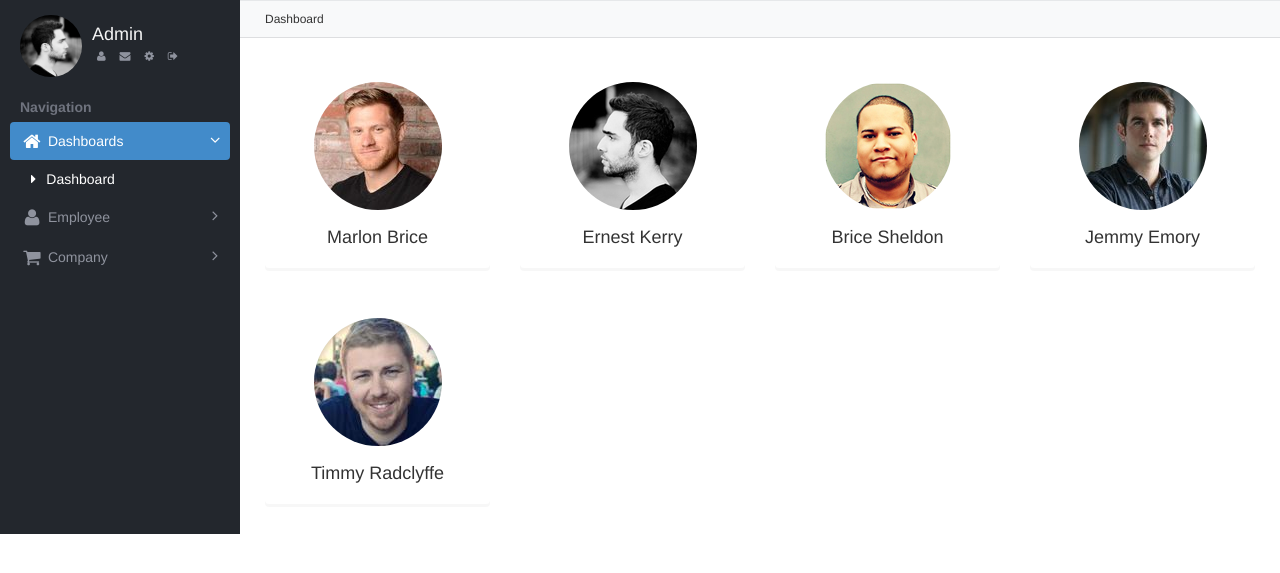
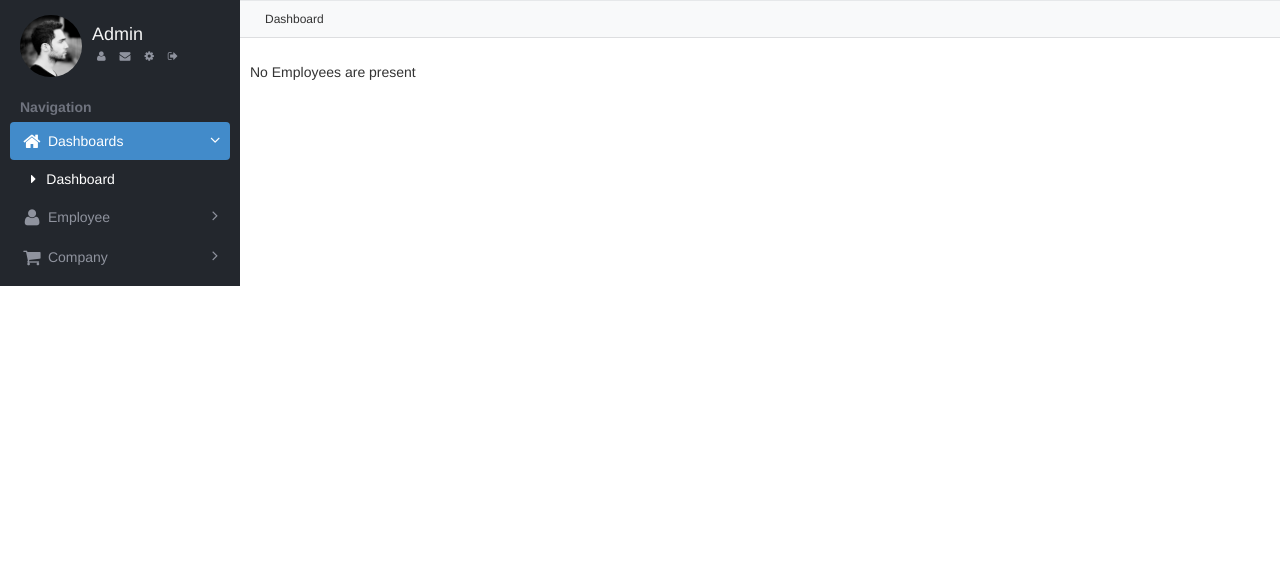
Before and after one commit to Sonatrix/EmployeeManagement, a Django app: template Autotriage/templates/autotriage/employee/employee_list.html in a window 1280 px wide. Shown: the part 50-623 px from the top of the page. Run offline with Django 3.2, Linux system fonts and the light colour scheme; the template is opened without the code that fills it, so the values that code supplies are empty; parts of the project's set-up code (start-up, migrations or seed data) failed here and were passed over; some libraries are stand-ins or nearby versions.

Commit message:
employee add/edit/delete

```diff
--- a/Autotriage/models.py
+++ b/Autotriage/models.py
@@ -7,6 +7,9 @@ class Employee(models.Model):
     deleted = models.IntegerField(default=0)
     insert_date = models.DateField(auto_now=True)
     inserted_by = models.BigIntegerField()
+
+    # def __str__(self):
+    #     return self.full_name
 
 class CompanyMaster(models.Model):
     pid = models.IntegerField(default=0)
@@ -22,6 +25,9 @@ class CompanyMaster(models.Model):
     added_date = models.DateField(auto_now=True)
     added_by = models.IntegerField()
     deleted = models.IntegerField()
+
+    def __str__(self):
+        return self.company_name
 
 class CompanyServer(models.Model):
     company_id = models.IntegerField()
--- a/Autotriage/templates/autotriage/employee/add_employee.html
+++ b/Autotriage/templates/autotriage/employee/add_employee.html
@@ -11,7 +11,7 @@
             </div>
             <!-- /.panel-heading -->
             <div class="panel-body">
-                <form method='post' action='./' enctype='multipart/form-data'>
+                <form method='POST' action='/employee_add' enctype='multipart/form-data'>
                     <fieldset class='col-xs-8'>
                         {{ form.as_p }}
 
--- a/Autotriage/templates/autotriage/employee/employee_list.html
+++ b/Autotriage/templates/autotriage/employee/employee_list.html
@@ -5,81 +5,27 @@
 {% block app_body %}
 
     <div class="row">
+    {% if employees %}
+        {% for employee in employees%}
             <div class="col-sm-6 col-md-4 col-lg-3">
                 <div class="panel panel-default panel-member">
                     <div class="panel-body">
-                    <a href="pages-profile.html">
+                        <a href="/employee/{{employee.id}}">
                             <div class="text-center">
-                            <img src="{% static 'autotriage/demo/images/avatars/1.jpg' %}" class="img-circle" alt="image">
+                                <img src="{% static 'autotriage/images/default.png' %}" class="img-circle" alt="image">
 
                                 <h4 class="thin">
-                                Marlon Brice
+                                    {{employee.full_name}}
                                 </h4>
                             </div>
                         </a>
                     </div>
                 </div>
             </div>
-        <div class="col-sm-6 col-md-4 col-lg-3">
-            <div class="panel panel-default panel-member">
-                <div class="panel-body">
-                    <a href="pages-profile.html">
-                        <div class="text-center">
-                            <img src="{% static 'autotriage/demo/images/avatars/2.jpg' %}" class="img-circle" alt="image">
-
-                            <h4 class="thin">
-                                Ernest Kerry
-                            </h4>
-                        </div>
-                    </a>
-                </div>
-            </div>
-        </div>
-        <div class="col-sm-6 col-md-4 col-lg-3">
-            <div class="panel panel-default panel-member">
-                <div class="panel-body">
-                    <a href="pages-profile.html">
-                        <div class="text-center">
-                            <img src="{% static 'autotriage/demo/images/avatars/3.jpg' %}" class="img-circle" alt="image">
-
-                            <h4 class="thin">
-                                Brice Sheldon
-                            </h4>
-                        </div>
-                    </a>
-                </div>
-            </div>
-        </div>
-        <div class="col-sm-6 col-md-4 col-lg-3">
-            <div class="panel panel-default panel-member">
-                <div class="panel-body">
-                    <a href="pages-profile.html">
-                        <div class="text-center">
-                            <img src="{% static 'autotriage/demo/images/avatars/4.jpg' %}" class="img-circle" alt="image">
-
-                            <h4 class="thin">
-                                Jemmy Emory
-                            </h4>
-                        </div>
-                    </a>
-                </div>
-            </div>
-        </div>
-        <div class="col-sm-6 col-md-4 col-lg-3">
-            <div class="panel panel-default panel-member">
-                <div class="panel-body">
-                    <a href="pages-profile.html">
-                        <div class="text-center">
-                            <img src="{% static 'autotriage/demo/images/avatars/5.jpg' %}" class="img-circle" alt="image">
-
-                            <h4 class="thin">
-                                Timmy Radclyffe
-                            </h4>
-                        </div>
-                    </a>
-                </div>
-            </div>
-        </div>
+        {% endfor %}
+    {% else %}
+        <div>No Employees are present</div>
+    {% endif %}
     </div>
 
 {% endblock %}
--- a/Autotriage/urls.py
+++ b/Autotriage/urls.py
@@ -9,6 +9,12 @@ urlpatterns = [
 
 #employee views
 urlpatterns += [
-    url(r'^employee_list$', employeeViews.employeeList, name='employeeList'),
+    url(r'^employee_list/$', employeeViews.employeeList, name='employeeList'),
     url(r'^employee_add$', employeeViews.addEmployee, name='employeeAdd'),
+    url(r'^employee/(?P<employee_id>[0-9])/$',
+        employeeViews.employeeDetail, name='employeeDetail'),
+    url(r'^employee_delete/(?P<employee_id>[0-9])/$',
+        employeeViews.deleteEmployee, name='deleteEmployee'),
+    url(r'^employee_edit/(?P<employee_id>[0-9])$',
+        employeeViews.editEmployee, name='editEmployee'),
 ]
--- a/autotriage/settings.py
+++ b/autotriage/settings.py
@@ -37,6 +37,7 @@ INSTALLED_APPS = [
     'django.contrib.sessions',
     'django.contrib.messages',
     'django.contrib.staticfiles',
+    'bootstrapform',
     'Autotriage'
 ]
 
```
Also changed, not shown: Autotriage/templates/autotriage/employee/edit_employee.html (added, +22 -0 lines), Autotriage/templates/autotriage/employee/employee_details.html (added, +60 -0 lines), Autotriage/views/employee.py (+39 -9 lines), Autotriage/static/autotriage/images/default.png (added). Lines whose indentation alone changed are shown as unchanged.
